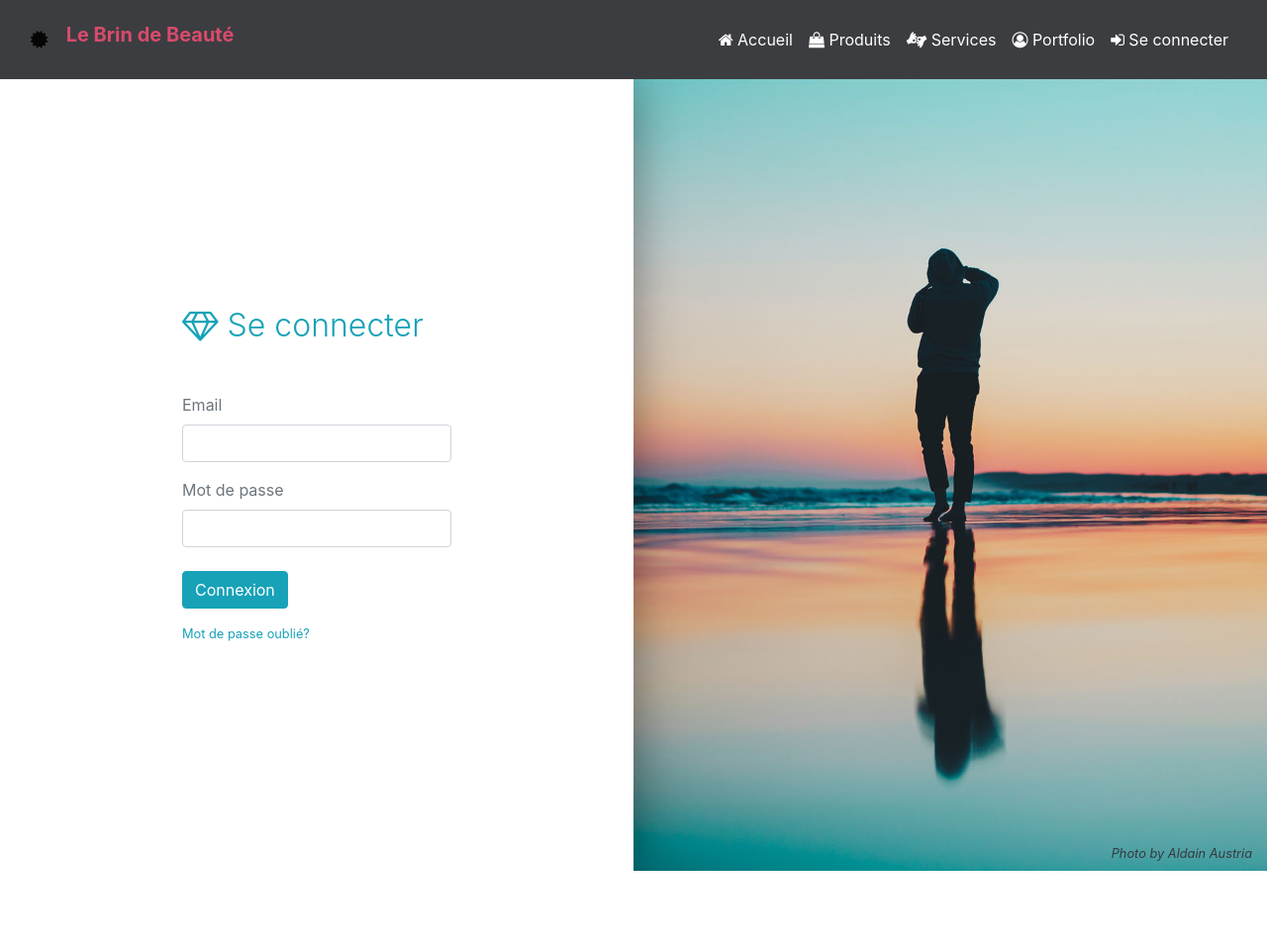
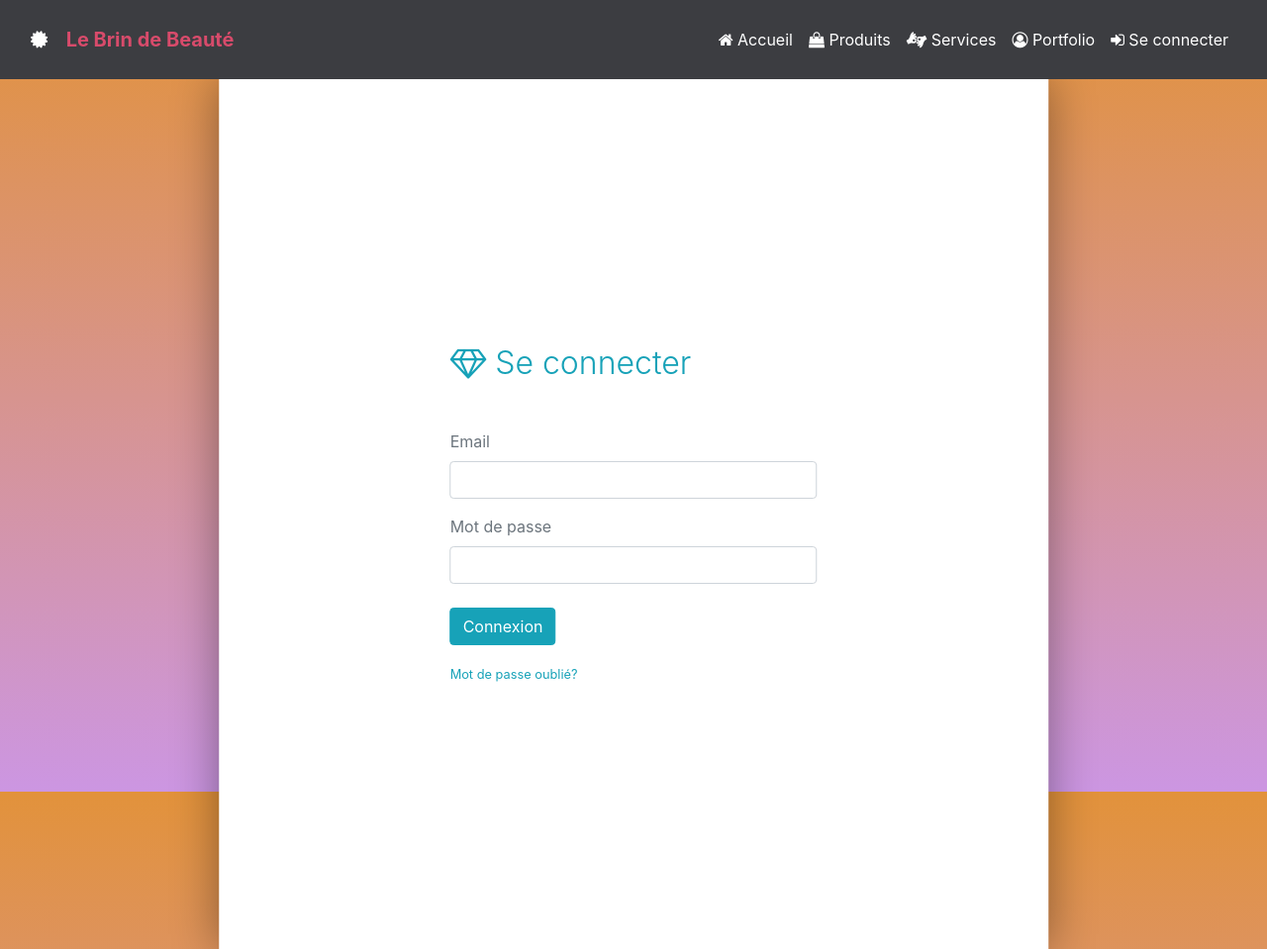
Before and after one commit to 101197/lebrindebeaute, a PHP site: page /connexion.php in a window 1280 px wide; the page is wider, and only the part inside the window is pictured. Shown: the top 959 px of that part at 99% size. Before the commit the page ends 880 px from the top of that part, so only its background shows below. Run offline with PHP 8.4, Linux system fonts and the light colour scheme; a map, chart or similar area stays blank; grey boxes are pictures that could not be loaded.

Commit message:
correction bug

```diff
--- a/accueil.php
+++ b/accueil.php
@@ -7,9 +7,10 @@
   </head>
   <body>
     <?php include 'assets/php/nav.php'; ?>
+
     test
     <br><br><br><br><br><br><br><br><br><br><br><br><br><br><br><br><br><br><br><br><br><br><br><br>
+
     <?php include 'assets/php/footer.php'; ?>
-
   </body>
 </html>
--- a/ajoutproduit.php
+++ b/ajoutproduit.php
@@ -3,8 +3,12 @@
   <head>
     <meta charset="utf-8">
     <title>Ajouter un produit</title>
+    <?php include 'assets/php/allcss.php';  ?>
   </head>
   <body>
+    <?php include 'assets/php/nav.php'; ?>
 
+
+    <?php include 'assets/php/footer.php'; ?>
   </body>
 </html>
--- a/assets/css/-Login-form-Page-BS4-.css
+++ b/assets/css/-Login-form-Page-BS4-.css
@@ -7,6 +7,8 @@
   -moz-box-shadow:0px 0px 45px 0px rgba(0,0,0,0.4);
   box-shadow:0px 0px 45px 0px rgba(0,0,0,0.4);
   z-index:2;
+  left: 50%;
+  transform: translateX(-50%);
 }
 
 @media (max-width: 991.98px) {
--- a/assets/css/Bold-BS4-Footer-Big-Logo.css
+++ b/assets/css/Bold-BS4-Footer-Big-Logo.css
@@ -4,7 +4,6 @@
   color:white;
   padding-top:0px;
   margin-bottom: 0px;
-  padding-right: 100%;
 }
 
 #myfooter .telephone {
@@ -68,9 +67,20 @@
 }
 
 #myFooter .facebook:hover {
-  color:#0077e2;
+  color:#117a8b;
 }
 
+#myFooter .telephone:hover {
+  color: #117a8b;
+}
+
+#myFooter .email:hover {
+  color: #117a8b;
+}
+
+#myFooter .adresse:hover {
+  color: #117a8b;
+}
 
 #myFooter .btn {
   color:white;
--- a/assets/css/style2.css
+++ b/assets/css/style2.css
@@ -1,10 +1,8 @@
 body {
   background: linear-gradient(rgba(226, 146, 59, 1), rgba(204, 150, 226, 1));
-  /*background-color: rgb(225, 202, 196);*/
   background-position: center;
   background-attachment: fixed;
   background-repeat: no-repeat;
-  background-size: 100%;
 }
 
 .navbrand {
@@ -34,3 +32,9 @@ body {
 .adresse {
   margin-left: 20%;
 }
+
+.bandeprincipale {
+  margin-right: -17%;
+  margin-left: -17%;
+  min-height: 110vh;
+}
--- a/assets/php/footer.php
+++ b/assets/php/footer.php
@@ -46,10 +46,10 @@
                     </ul>
                 </div>
                 <div class="col-md-3 social-networks">
-                    <div></div><a href="https://www.facebook.com/Le-Brin-de-Beaut%C3%A9-417084685132921/" class="facebook"><i class="fa fa-facebook"></i></a>
+                    <a href="https://www.facebook.com/Le-Brin-de-Beaut%C3%A9-417084685132921/" class="facebook"><i class="fa fa-facebook"></i></a>
                     <a href="#" class="telephone"><i class="fa fa-phone"></i></a>
                     <a href="#" class="email"><i class="fa fa-envelope"></i></a>
-                    <a href="#" class="adresse"><i class="fa fa-map-marker"></i></a>
+                    <a href="https://goo.gl/maps/5pnfgpeVS4C2" class="adresse"><i class="fa fa-map-marker"></i></a>
 
                     <button
                         class="btn btn-primary" type="button" style="margin-top:20px;">Contact us</button>
--- a/assets/php/nav.php
+++ b/assets/php/nav.php
@@ -11,7 +11,7 @@
 <body>
     <div>
         <nav class="navbar navbar-light navbar-expand-md sticky-top navigation-clean-button" style="height:80px;background-color:#3c3d41;color:#ffffff;">
-            <div class="container-fluid"><a class="navbar-brand" href="#"><i class="fa fa-certificate" aria-hidden="true"></i><div class="navbrand">
+            <div class="container-fluid"><a class="navbar-brand"><i class="fa fa-certificate" aria-hidden="true"></i><div class="navbrand">
             <b>Le Brin de Beauté</b></div></a><button class="navbar-toggler" data-toggle="collapse" data-target="#navcol-1"><span class="sr-only">Toggle navigation</span><span class="navbar-toggler-icon"></span></button>
                 <div
                     class="collapse navbar-collapse" id="navcol-1">
--- a/catalogue.php
+++ b/catalogue.php
@@ -3,11 +3,16 @@
   <head>
     <meta charset="utf-8">
     <title>Produits</title>
+    <?php include 'assets/php/allcss.php';  ?>
   </head>
   <body>
+    <?php include 'assets/php/nav.php'; ?>
+
     <div class="presproduit">
       Chez Le Brin de Beauté vous pourrez trouver tous les produits Guinot et Thalgo dont vous avez besoin!<br>
       Quelque soit votre type de peau venez découvrir nos soins revigorants!
     </div>
+
+    <?php include 'assets/php/footer.php'; ?>
   </body>
 </html>
--- a/connexion.php
+++ b/connexion.php
@@ -1,6 +1,7 @@
+<!DOCTYPE html>
+<html lang="fr" dir="ltr">
   <head>
       <meta charset="utf-8">
-    <meta name="viewport" content="width=device-width, initial-scale=1.0">
       <title>Connexion</title>
       <?php include 'assets/php/allcss.php';  ?>
   </head>
@@ -9,24 +10,29 @@
       <?php include 'assets/php/nav.php'; ?>
 
       <div class="container-fluid">
-        <div class="row mh-100vh">
+        <div class="bandeprincipale row mh-100vh">
           <div class="col-10 col-sm-8 col-md-6 col-lg-6 offset-1 offset-sm-2 offset-md-3 offset-lg-0 align-self-center d-lg-flex align-items-lg-center align-self-lg-stretch bg-white p-5 rounded rounded-lg-0 my-5 my-lg-0" id="login-block">
             <div class="m-auto w-lg-75 w-xl-50">
               <h2 class="text-info font-weight-light mb-5"><i class="fa fa-diamond"></i>&nbsp;Se connecter</h2>
               <form>
-                        <div class="form-group"><label class="text-secondary">Email</label><input class="form-control" type="text" required="" pattern="[a-z0-9._%+-]+@[a-z0-9.-]+\.[a-z]{2,15}$" inputmode="email"></div>
-                        <div class="form-group"><label class="text-secondary">Mot de passe</label><input class="form-control" type="password" required=""></div><button class="btn btn-info mt-2" type="submit">Connexion</button></form>
+                <div class="form-group">
+                  <label class="text-secondary">Email</label>
+                  <input class="form-control" type="text" required="" pattern="[a-z0-9._%+-]+@[a-z0-9.-]+\.[a-z]{2,15}$" inputmode="email">
+                </div>
+                <div class="form-group">
+                  <label class="text-secondary">Mot de passe</label>
+                  <input class="form-control" type="password" required="">
+                </div>
+                <button class="btn btn-info mt-2" type="submit">Connexion</button>
+              </form>
               <p class="mt-3 mb-0"><a href="#" class="text-info small">Mot de passe oublié?</a></p>
             </div>
           </div>
-            <div class="col-lg-6 d-flex align-items-end" id="bg-block" style="background-image:url(&quot;assets/img/aldain-austria-316143-unsplash.jpg&quot;);background-size:cover;background-position:center center;">
-                <p class="ml-auto small text-dark mb-2"><em>Photo by&nbsp;</em><a href="https://unsplash.com/photos/v0zVmWULYTg?utm_source=unsplash&amp;utm_medium=referral&amp;utm_content=creditCopyText" target="_blank" class="text-dark"><em>Aldain Austria</em></a><br></p>
         </div>
       </div>
-    </div>
+
       <?php include 'assets/php/footer.php'; ?>
       <script src="assets/js/jquery.min.js"></script>
       <script src="assets/bootstrap/js/bootstrap.min.js"></script>
     </body>
-
   </html>
```
Lines whose indentation alone changed are shown as unchanged.
